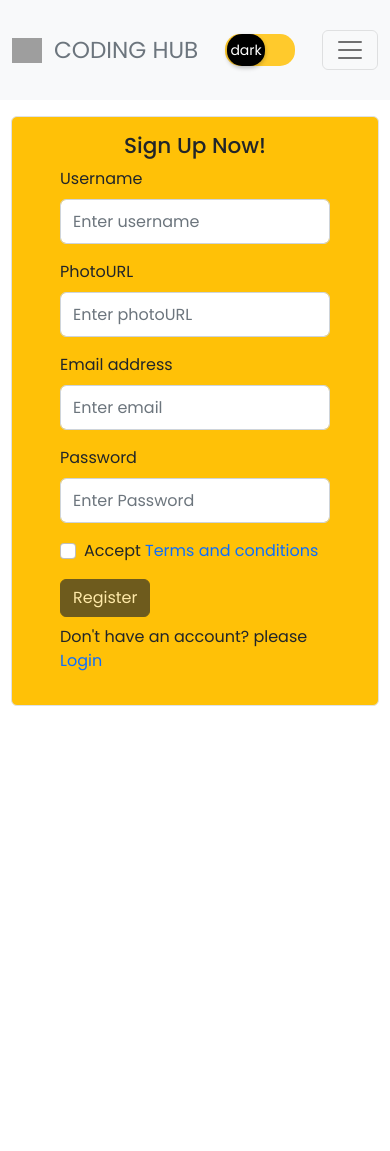
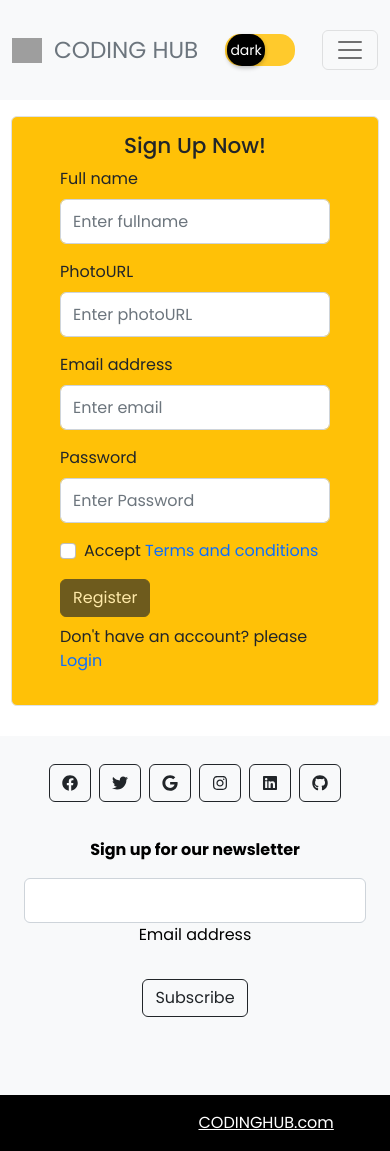
Before and after one commit to Sreemaye44/coding-hub-client, a React (Create React App) app: page /register in a window 390 px wide. Before the commit the page ends 844 px from the top, so only its background shows below. Built offline with nearby package versions, Linux system fonts and the light colour scheme; no server answers; grey boxes are pictures that could not be loaded.

Commit message:
Added fotter and log in page error warning

```diff
--- a/package.json
+++ b/package.json
@@ -14,6 +14,7 @@
     "react": "^18.2.0",
     "react-bootstrap": "^2.5.0",
     "react-dom": "^18.2.0",
+    "react-hot-toast": "^2.4.0",
     "react-icons": "^4.6.0",
     "react-router-dom": "^6.4.2",
     "react-scripts": "5.0.1",
--- a/src/App.js
+++ b/src/App.js
@@ -1,3 +1,4 @@
+import { Toaster } from 'react-hot-toast';
 import { createBrowserRouter, RouterProvider } from 'react-router-dom';
 import './App.css';
 import Blog from './components/Blog/Blog';
@@ -67,6 +68,7 @@ function App() {
 
     <div className="App">
       <RouterProvider router={route}></RouterProvider>
+      <Toaster></Toaster>
     </div>
   );
 }
--- a/src/components/Courses/Courses.js
+++ b/src/components/Courses/Courses.js
@@ -14,7 +14,7 @@ const Courses = () => {
                 courses.map(course=><Link to={`/details/${course.id}`}><Button className='m-2 w-75'  variant="outline-dark" size="md">{course.name}</Button></Link>)
             }
             </div>
-            <div className='m-1 w-100 mx-auto bg-warning bg-gradient p-4 row  row-cols-md-3 row-cols-sm-6 g-4 shadow-lg p-3 mb-5 rounded'>
+            <div className='m-1 w-100 mx-auto bg-light bg-gradient p-4 row  row-cols-md-3 row-cols-sm-6 g-4 shadow-lg p-3 mb-5 rounded'>
 
                 {
                     courses.map(course=>
--- /dev/null
+++ b/src/components/Footer/Footer.js
@@ -0,0 +1,84 @@
+import React from 'react';
+import { FaFacebook, FaGithub, FaGoogle, FaInstagram, FaLinkedin, FaTwitter } from 'react-icons/fa';
+
+const Footer = () => {
+    return (
+        <div>
+<footer class="mt-0 bg-light text-center text-black">
+
+  <div class="container p-4">
+
+    <section class="mb-4">
+
+      <a class="btn btn-outline-dark btn-floating m-1" href="#!" role="button"
+        >
+        <FaFacebook></FaFacebook>
+      </a>
+
+
+      <a class="btn btn-outline-dark btn-floating m-1" href="#!" role="button"
+        ><FaTwitter></FaTwitter></a>
+
+
+      <a class="btn btn-outline-dark btn-floating m-1" href="#!" role="button"
+        ><FaGoogle></FaGoogle></a>
+
+
+      <a class="btn btn-outline-dark btn-floating m-1" href="#!" role="button"
+        ><FaInstagram></FaInstagram></a>
+
+
+      <a class="btn btn-outline-dark btn-floating m-1" href="#!" role="button"
+        ><FaLinkedin></FaLinkedin></a>
+
+      <a class="btn btn-outline-dark btn-floating m-1" href="#!" role="button"
+        ><FaGithub></FaGithub></a>
+    </section>
+
+
+
+    <section class="">
+      <form action="">
+       <div class="row d-flex justify-content-center">
+
+          <div class="col-auto">
+            <p class="pt-2">
+              <strong>Sign up for our newsletter</strong>
+            </p>
+          </div>
+
+          <div class="col-md-5 col-12">
+
+            <div class="form-outline form-white mb-4">
+              <input type="email" id="form5Example21" class="form-control" />
+              <label class="form-label" for="form5Example21">Email address</label>
+            </div>
+          </div>
+
+          <div class="col-auto">
+
+            <button type="submit" class="btn btn-outline-dark mb-4">
+              Subscribe
+            </button>
+          </div>
+
+        </div>
+
+      </form>
+    </section>
+
+
+  </div>
+
+  <div class="text-center p-3" style={{backgroundColor: 'black'}}>
+    © 2020 Copyright:
+    <a class="text-white" href="https://mdbootstrap.com/">CODINGHUB.com</a>
+  </div>
+
+</footer>
+
+        </div>
+    );
+};
+
+export default Footer;
--- a/src/components/Home/Home.js
+++ b/src/components/Home/Home.js
@@ -9,7 +9,7 @@ const Home = () => {
         <Carousel>
         <Carousel.Item>
           <img  style={{height: '650px'}}
-            className="d-block w-100"
+            className=" w-100"
             src="https://images.unsplash.com/photo-1511649475669-e288648b2339?ixlib=rb-4.0.3&ixid=MnwxMjA3fDB8MHxwaG90by1wYWdlfHx8fGVufDB8fHx8&auto=format&fit=crop&w=1332&q=80"
             alt="First slide"
           />
@@ -18,15 +18,15 @@ const Home = () => {
            <h1>We Ensure Better education for a better world</h1>
            <p>Any fool can write code that a computer can understand. Good programmers write code that humans can understand.</p>
 
-           <Button className='me-5 ' variant="outline-dark">Get Started</Button>
-           <Link to='/register'><Button variant="outline-dark">Register Now!</Button></Link>
+           <Button className='me-3 mb-2' variant="outline-dark">Get Started</Button>
+           <Link to='/register' ><Button variant="outline-dark" className='me-3 mb-2'>SignUp Now!</Button></Link>
 
 
           </Carousel.Caption>
         </Carousel.Item>
         <Carousel.Item>
           <img style={{height: '750px'}}
-            className="d-block w-100 "
+            className="w-100 "
             src="https://images.unsplash.com/photo-1542435503-956c469947f6?ixlib=rb-4.0.3&ixid=MnwxMjA3fDB8MHxwaG90by1wYWdlfHx8fGVufDB8fHx8&auto=format&fit=crop&w=1974&q=80"
             alt="First slide"
           />
@@ -35,8 +35,8 @@ const Home = () => {
            <h1>We Ensure Better education for a better world</h1>
            <p>Any fool can write code that a computer can understand. Good programmers write code that humans can understand.</p>
 
-           <Button className='me-5 ' variant="outline-dark">Get Started</Button>
-           <Link to='/register'><Button variant="outline-dark">Register Now!</Button></Link>
+           <Button className='me-3 mb-2' variant="outline-dark">Get Started</Button>
+           <Link to='/register' ><Button variant="outline-dark" className='me-3 mb-2'>SignUp Now!</Button></Link>
 
 
           </Carousel.Caption>
@@ -44,7 +44,7 @@ const Home = () => {
 
         <Carousel.Item>
           <img style={{height: '650px'}}
-            className="d-block w-100 "
+            className="w-100 "
             src="https://images.unsplash.com/photo-1513542789411-b6a5d4f31634?ixlib=rb-4.0.3&ixid=MnwxMjA3fDB8MHxwaG90by1wYWdlfHx8fGVufDB8fHx8&auto=format&fit=crop&w=774&q=80"
             alt="First slide"
           />
@@ -53,14 +53,14 @@ const Home = () => {
            <h1>We Ensure Better education for a better world</h1>
            <p>Any fool can write code that a computer can understand. Good programmers write code that humans can understand.</p>
 
-           <Button className='me-5 ' variant="outline-dark">Get Started</Button>
-           <Link to='/register'><Button variant="outline-dark">Register Now!</Button></Link>
-
+           <Button className='me-3 mb-2' variant="outline-dark">Get Started</Button>
+           <Link to='/register'  ><Button variant="outline-dark" className='me-3 mb-2'>SignUp Now!</Button></Link>
 
           </Carousel.Caption>
         </Carousel.Item>
 
       </Carousel>
+
     );
 };
 
--- a/src/components/Login/Login.js
+++ b/src/components/Login/Login.js
@@ -9,6 +9,7 @@ import { AuthContext } from '../../Context/UserContext';
 
 const Login = () => {
   const {GoogleProviderLogin,logIn}=useContext(AuthContext);
+  const [error,setError]=useState(" ");
   const navigate=useNavigate();
   const location=useLocation();
   const from=location.state?.from?.pathname || '/';
@@ -23,11 +24,13 @@ const Login = () => {
     logIn(email, password)
     .then(result=>{
         const user=result.user;
+        setError('');
         form.reset();
         navigate(from, {replace: true});
     })
     .catch(error=>{
         console.error(error);
+        setError(error.message);
     });
   }
   const handleGoogleSignIn=(e)=>{
@@ -74,6 +77,7 @@ const Login = () => {
         <Form.Label>Password</Form.Label>
         <Form.Control type="password" name="password" placeholder="Password" />
       </Form.Group>
+      <p className='text-danger'><small>{error}</small></p>
 
       <div className='d-flex justify-content-between'>
       <Button className='me-5' variant="dark" type="submit">
--- a/src/components/Register/Register.js
+++ b/src/components/Register/Register.js
@@ -3,12 +3,14 @@ import { useState } from 'react';
 import { useContext } from 'react';
 import Button from 'react-bootstrap/Button';
 import Form from 'react-bootstrap/Form';
-import { FaGoogle,FaGithub } from 'react-icons/fa';
-import { Link } from 'react-router-dom';
+import toast from 'react-hot-toast';
+import { Link, useNavigate } from 'react-router-dom';
 import { AuthContext } from '../../Context/UserContext';
+
 
 const Register = () => {
   const{createUser,updateUserProfile}=useContext(AuthContext);
+  const navigate=useNavigate();
   const [error,setError]=useState(" ");
   const [accepted, setAccepted]= useState(false);
   const handleSubmit=(event)=>
@@ -26,6 +28,8 @@ const Register = () => {
          form.reset();
          console.log(user)
          handleUpdateUserProfile(name,photoURL);
+         toast.success('Successfully Sign up!!');
+         navigate('/');
 
     })
     .catch((error)=>{
@@ -52,8 +56,8 @@ const Register = () => {
           <Form onSubmit={handleSubmit} className='border rounded m-3 mx-auto py-3 px-5 bg-warning' style={{width:'23rem'}}>
             <h4 className='text-center'>Sign Up Now!</h4>
       <Form.Group className="mb-3" controlId="formBasicEmail">
-        <Form.Label>Username</Form.Label>
-        <Form.Control type="text" name="name" placeholder="Enter username" />
+        <Form.Label>Full name</Form.Label>
+        <Form.Control type="text" name="name" placeholder="Enter fullname" />
       </Form.Group>
       <Form.Group className="mb-3" controlId="formBasicEmail">
         <Form.Label>PhotoURL</Form.Label>
--- a/src/layouts/Main.js
+++ b/src/layouts/Main.js
@@ -1,5 +1,6 @@
 import React from 'react';
 import { Outlet } from 'react-router-dom';
+import Footer from '../components/Footer/Footer';
 import Header from '../components/Header/Header';
 
 const Main = () => {
@@ -7,7 +8,7 @@ const Main = () => {
         <div>
             <Header></Header>
             <Outlet></Outlet>
-
+            <Footer></Footer>
         </div>
     );
 };
```
Also changed, not shown: src/components/Header/Header.js (+1 -1 lines), 1 other file (tests, documents, lock files or other folders).
